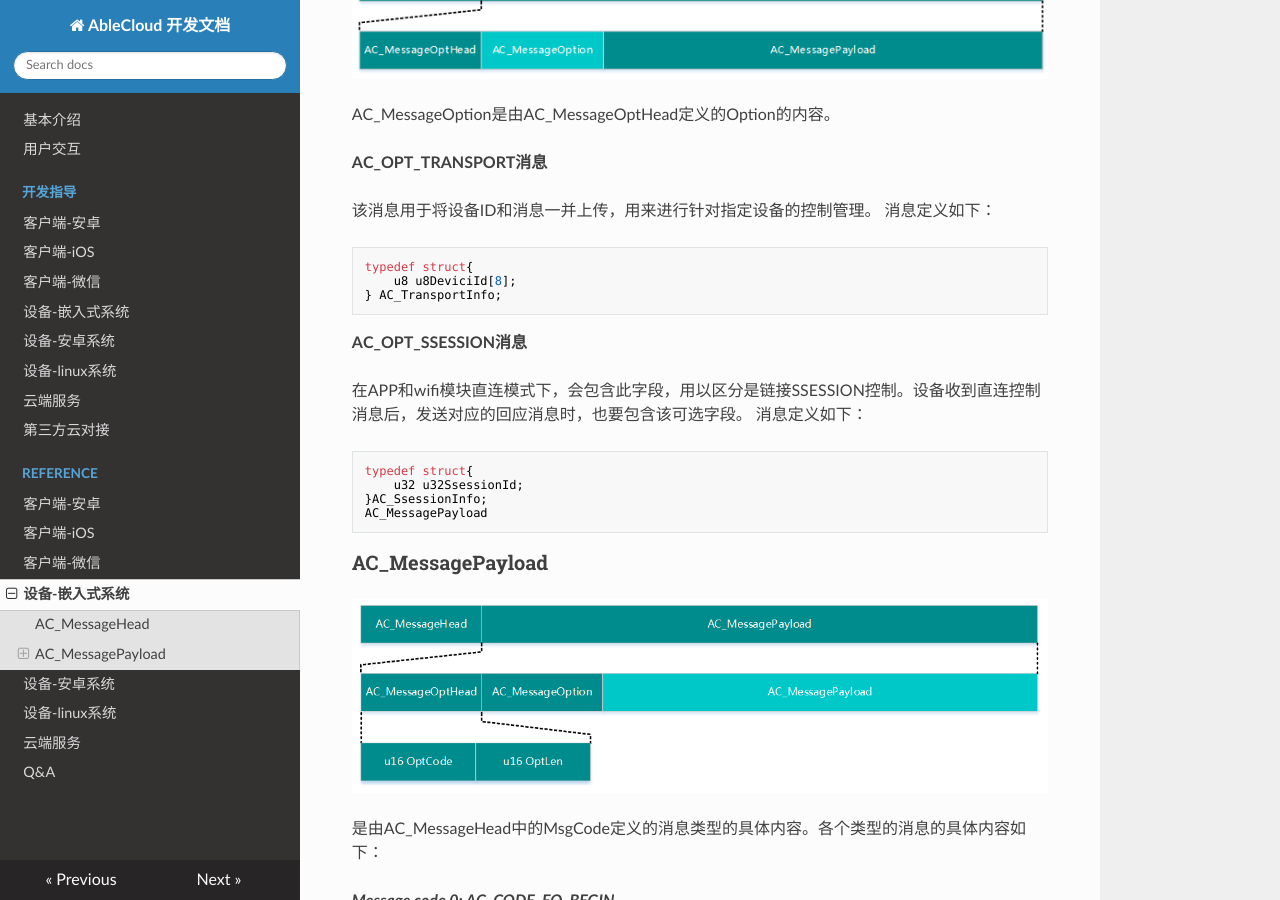
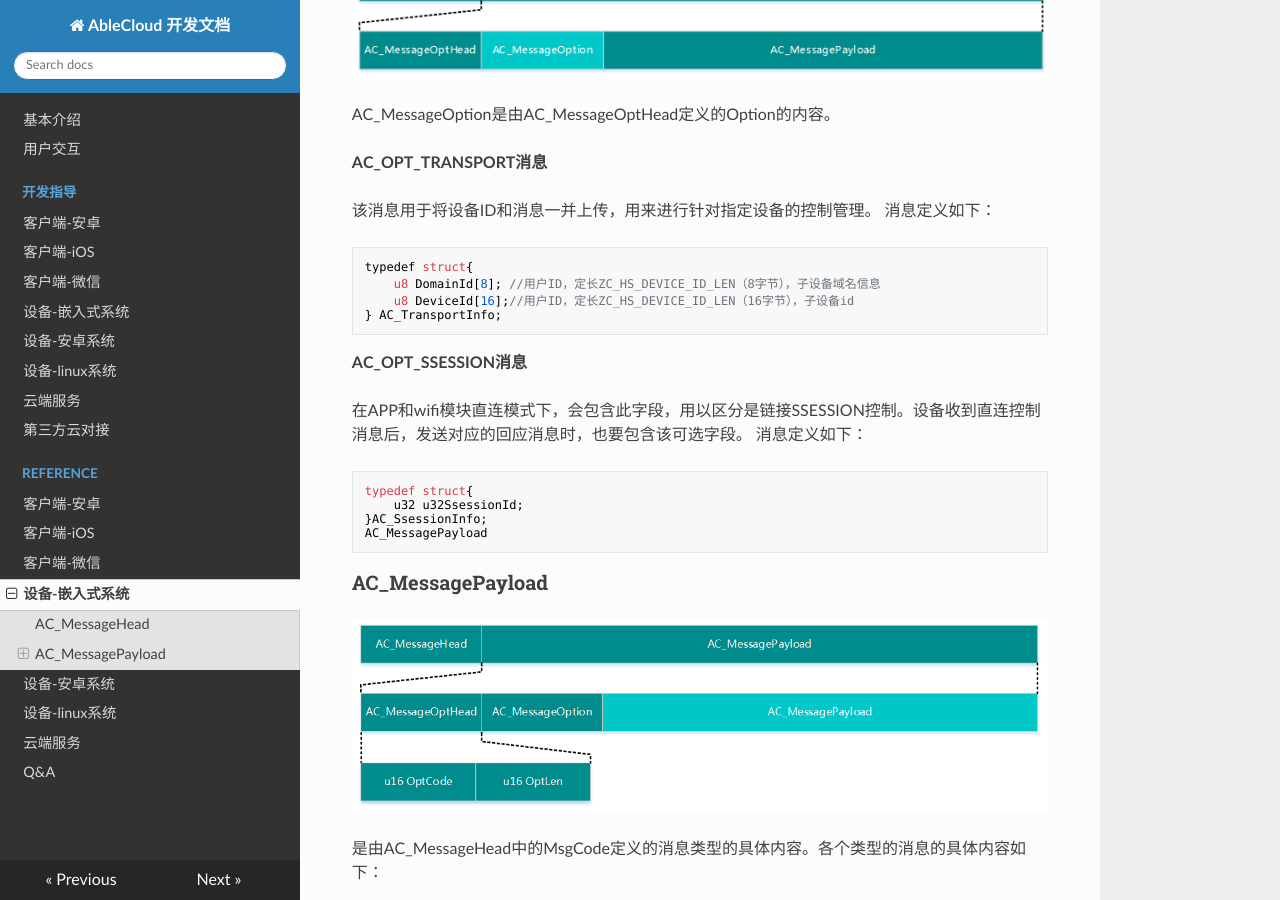
Before and after one commit to JessonW/rd_docs, an MkDocs documentation site: the page built from docs/reference/device.md, in a window 1280 px wide and 900 px high, scrolled down 4393 px. Built offline with MkDocs 1.6.1, drawn with Linux system fonts in a browser that asks for light colours; nearby versions of some CDN libraries; old or Windows-style settings are respelled for this version of MkDocs.

Commit message:
revise device reference about TransportInfo

````diff
--- a/docs/reference/device.md
+++ b/docs/reference/device.md
@@ -135,7 +135,8 @@ AC_MessageOption是由AC_MessageOptHead定义的Option的内容。
 
 ```
 typedef struct{
-    u8 u8DeviciId[8];
+    u8 DomainId[8]; //用户ID，定长ZC_HS_DEVICE_ID_LEN（8字节），子设备域名信息
+    u8 DeviceId[16];//用户ID，定长ZC_HS_DEVICE_ID_LEN（16字节），子设备id
 } AC_TransportInfo;
 ```
 
````
